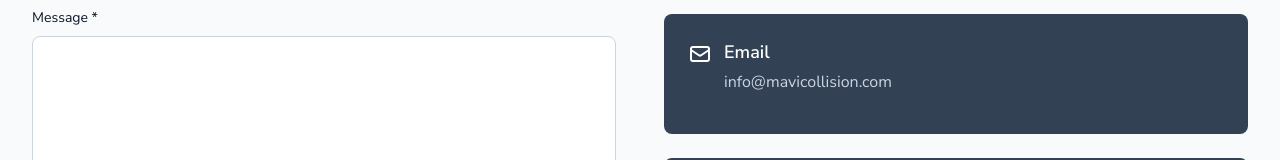
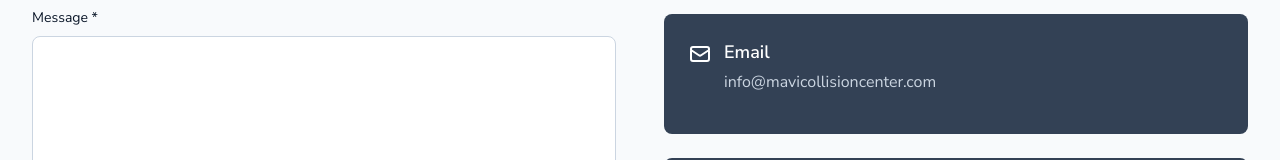
Before and after one commit to kalpeshtawde/mavicc, a React (Vite) app: page /contact in a window 1280 px wide. Shown: the part 770-930 px from the top of the page. Built offline with nearby package versions, Linux system fonts and the light colour scheme.

Commit message:
Update contact email to info@mavicollisioncenter.com

```diff
--- a/src/locales/en.json
+++ b/src/locales/en.json
@@ -114,7 +114,7 @@
       "phone": "Phone",
       "phoneNumber": "(762) 726-2000",
       "email": "Email",
-      "emailAddress": "info@mavicollision.com",
+      "emailAddress": "info@mavicollisioncenter.com",
       "hours": "Business Hours",
       "hoursText": "Mon - Fri: 8:30 AM - 6:00 PM\nSaturday: 8:30 AM - 2:00 PM\nSunday: Closed"
     },
--- a/src/locales/es.json
+++ b/src/locales/es.json
@@ -114,7 +114,7 @@
       "phone": "Teléfono",
       "phoneNumber": "(762) 726-2000",
       "email": "Correo",
-      "emailAddress": "info@mavicollision.com",
+      "emailAddress": "info@mavicollisioncenter.com",
       "hours": "Horario de Atención",
       "hoursText": "Lun - Vie: 8:30 AM - 6:00 PM\nSábado: 8:30 AM - 2:00 PM\nDomingo: Cerrado"
     },
--- a/src/pages/Contact.jsx
+++ b/src/pages/Contact.jsx
@@ -174,7 +174,7 @@ const Contact = () => {
                   </svg>
                   <div>
                     <h3 className="font-semibold text-lg mb-1">{t('contact.visit.email')}</h3>
-                    <p className="text-silver">info@mavicollision.com</p>
+                    <p className="text-silver">info@mavicollisioncenter.com</p>
                   </div>
                 </div>
               </div>
```
